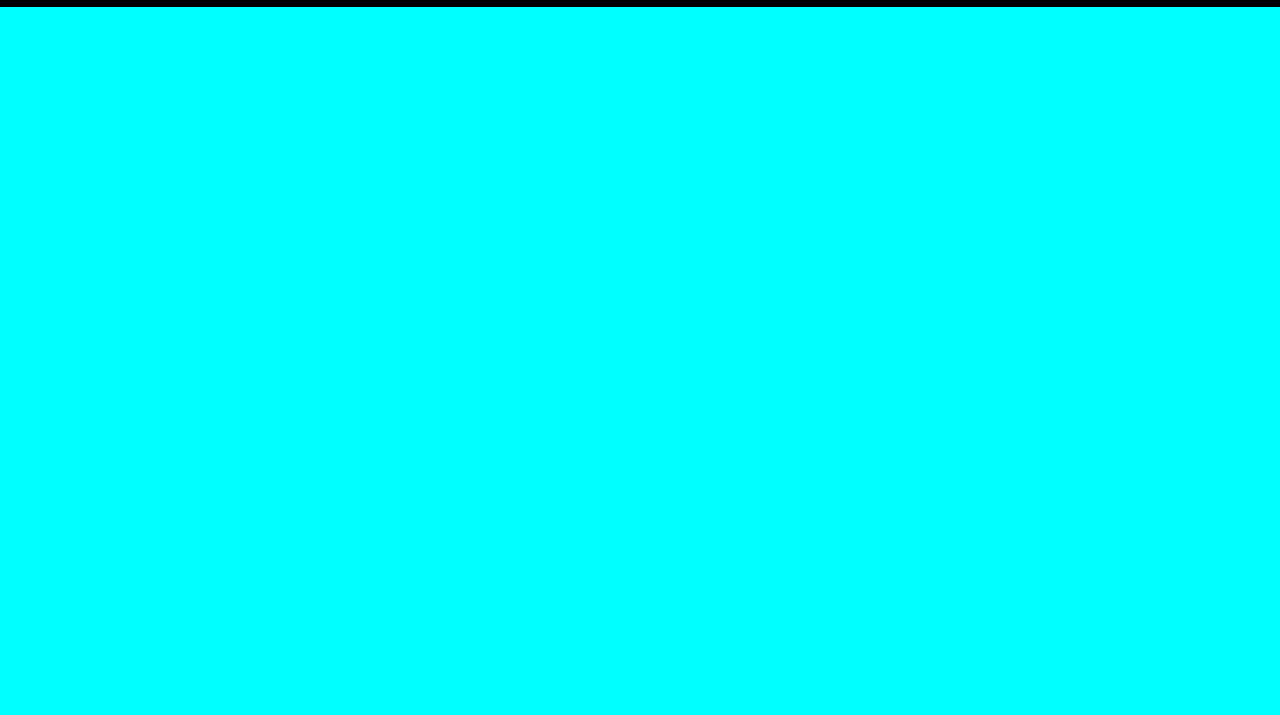
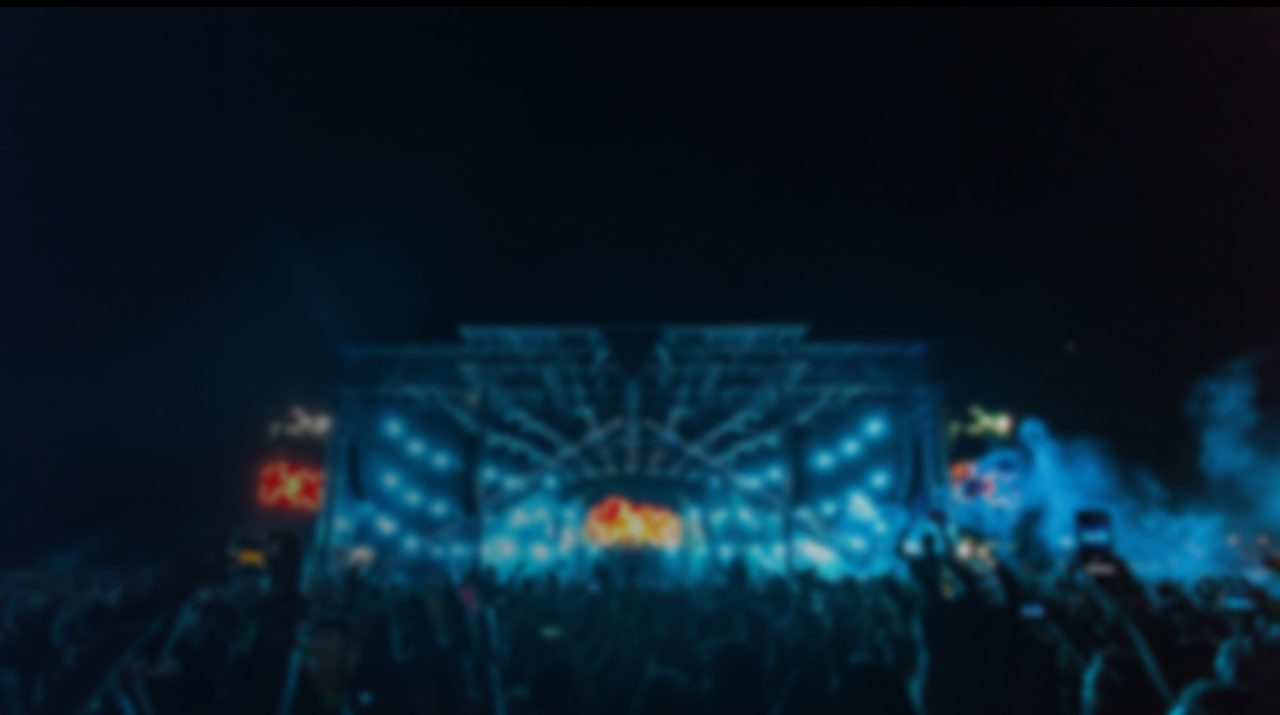
Before and after one commit to shaxboz00/project, a plain HTML site: page index.html in a window 1280 px wide. Shown: the part 85-800 px from the top of the page. Drawn offline with Linux system fonts and the light colour scheme.

Commit message:
section1 add background img

```diff
--- a/style.css
+++ b/style.css
@@ -58,4 +58,6 @@ button{
     width: 100%;
     height: 100vh;
     background-color: aqua;
+    background-image: url(img/Rectangle\ 724.png);
+    background-size: cover;
 }
```
Also changed, not shown: img/Rectangle 724.png (added).
